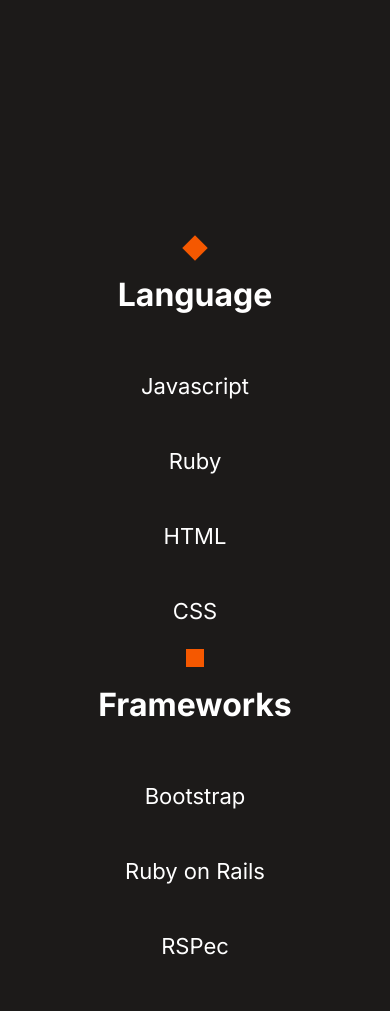
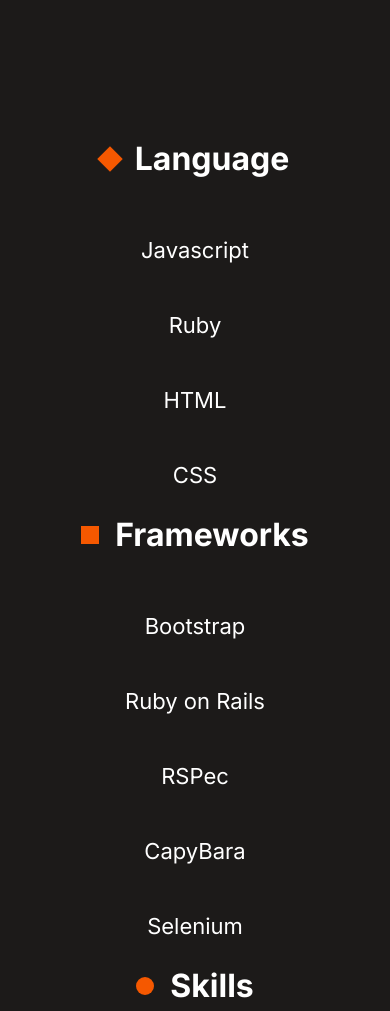
Before and after one commit to lucabenaventew/portfolio-microverse, a plain HTML site: page Home/index.html in a window 390 px wide. Shown: the part 6700-7711 px from the top of the page. Drawn offline with Linux system fonts and the light colour scheme.

Commit message:
Updated css file

```diff
--- a/CSS/5-responsive.css
+++ b/CSS/5-responsive.css
@@ -179,5 +179,13 @@
       gap: 2rem;
       text-align: center;
     }
+
+    .skills_container div div {
+        display: flex;
+        flex-direction: row;
+        justify-content: center;
+        align-items: center;
+        gap: 1rem;
+      }
     /* About end */
   }
```
